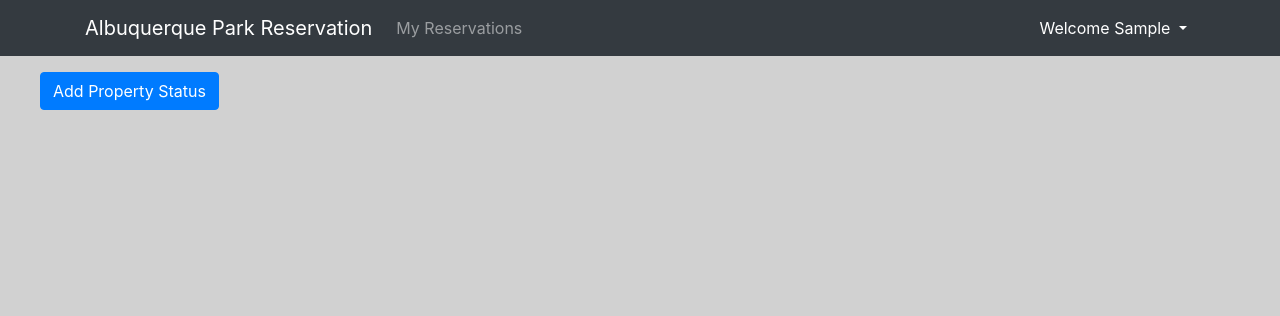
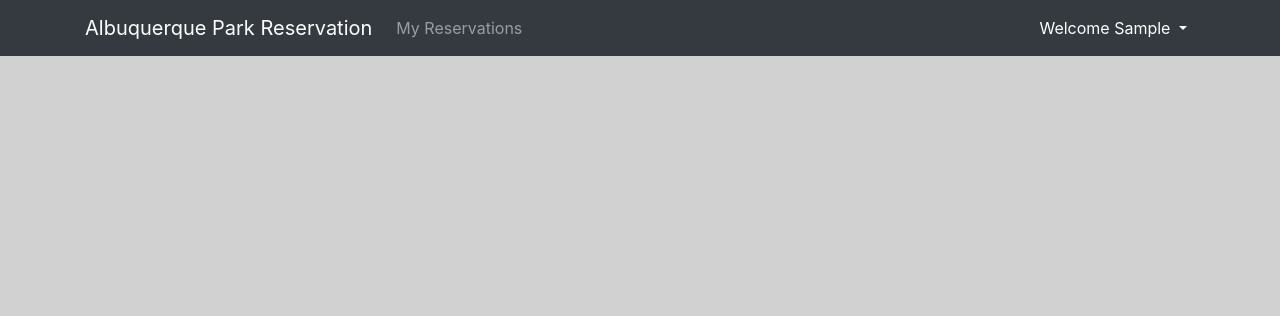
Before and after one commit to cleif/ISQA8210-Assignment5, a Django app: page /parksystemapp/propstatuslist/ in a window 1280 px wide. Shown: the top 316 px of the page. Run offline with Django 3.2, Linux system fonts and the light colour scheme; the visitor is signed in with stand-in values (Sample User, id 1); data that the repository does not hold is empty; some libraries are stand-ins or nearby versions.

Commit message:
updated prop status to card-group ui

```diff
--- a/parksystemapp/templates/propstatus_list.html
+++ b/parksystemapp/templates/propstatus_list.html
@@ -2,9 +2,9 @@
 {% load filters %}
 {% block content %}
 <p></p>
-    <div class="card-deck">
+    <div class="card-group">
     {% for propstatuses in propstatuses %}
-        <div class="card text-white bg-dark mb-3">
+        <div class="card text-white bg-dark mb-3" style="max-width: 300; margin: 1%;">
             <div class="card-body" style="max-wdith: 300">
                 <p><b>Report Time: </b>{{ propstatuses.property_report_time }}</p>
                 <p><b>Description: </b>{{ propstatuses.property_status_description }}</p>
@@ -28,9 +28,5 @@
         <div class="card-deck">
         {% endif %}
     {% endfor %}
-        <div class="row" align="center">
-            <a href="{% url 'propstatus_add' %}" class="row"><span
-                    class="btn btn-primary">Add Property Status</span></a>
-        </div>
     </div>
 {% endblock %}
```
